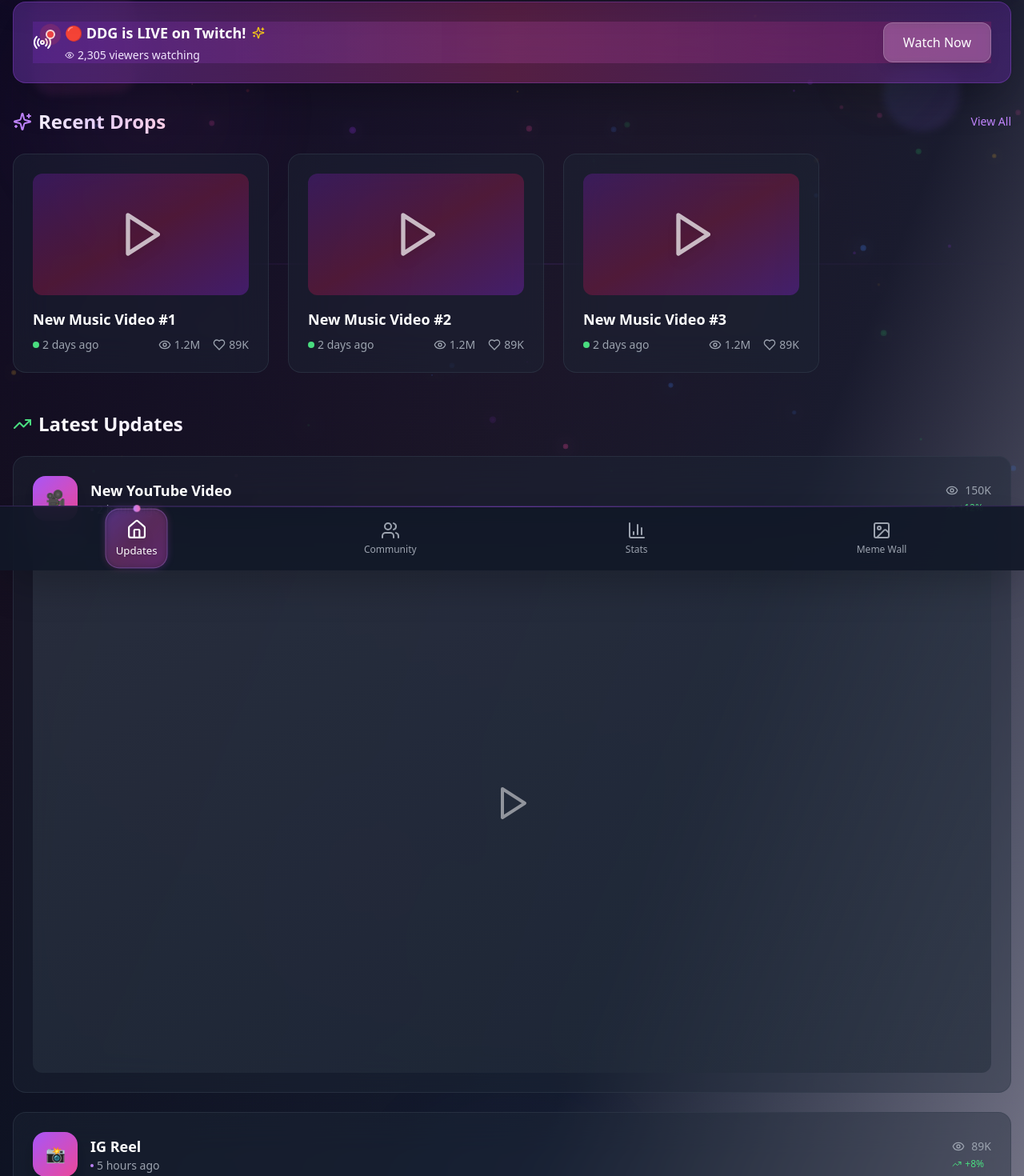
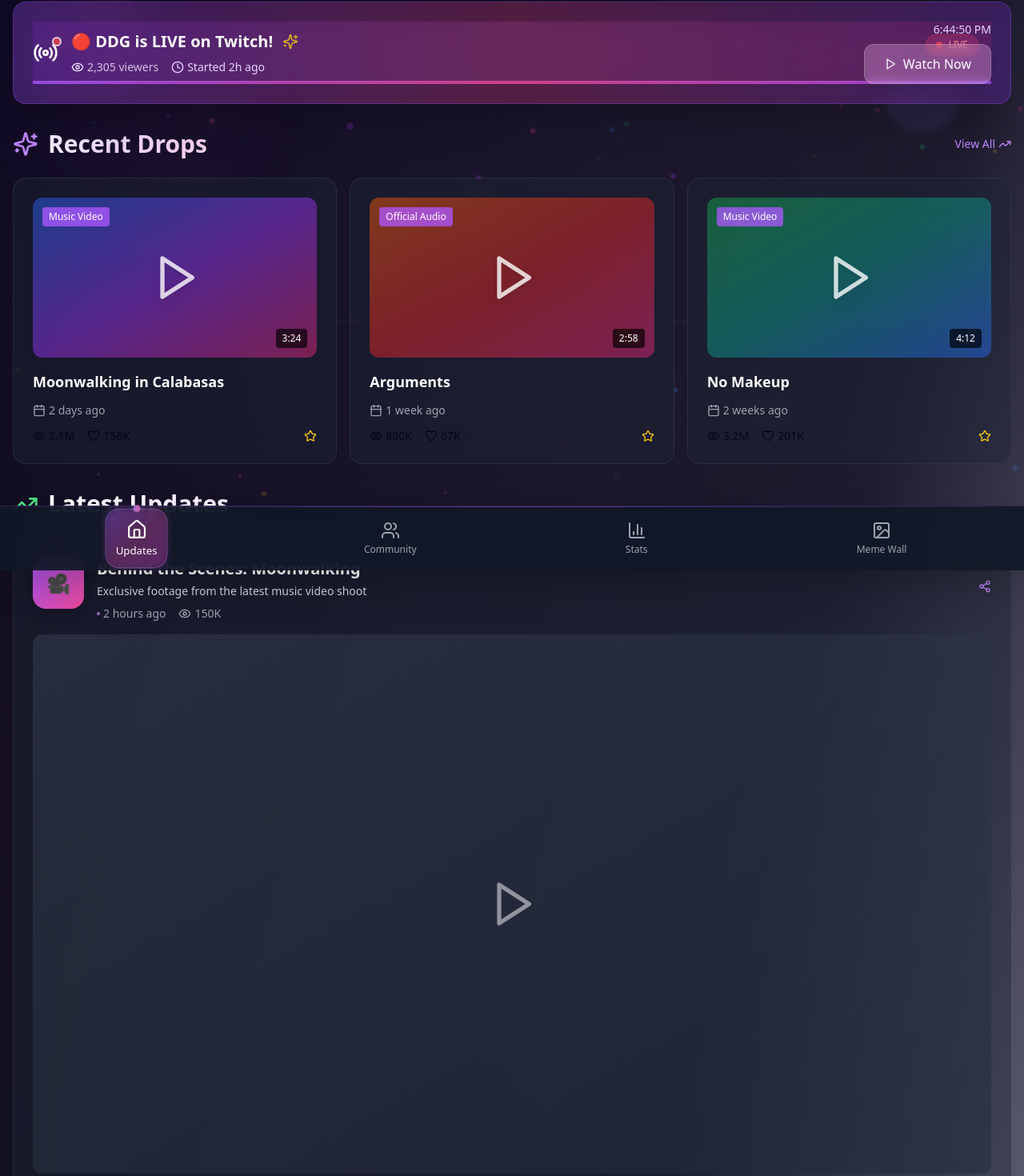
Before and after one commit to chriscod3/neon-fan-hub, a React (Vite) app: page / in a window 1280 px wide. Shown: the part 87-1557 px from the top of the page at 80% size. Built offline with nearby package versions, Linux system fonts and the light colour scheme.

Commit message:
Improve Updates page
Enhance the Updates page with improved UI elements and animations.

```diff
--- a/src/components/UpdatesTab.tsx
+++ b/src/components/UpdatesTab.tsx
@@ -1,11 +1,13 @@
 
-import { Play, Radio, Eye, TrendingUp, Heart, Sparkles } from 'lucide-react';
+import { Play, Radio, Eye, TrendingUp, Heart, Sparkles, Calendar, Clock, Star, Users, MessageCircle, Share2 } from 'lucide-react';
 import { useState, useEffect } from 'react';
 import { EnhancedCard } from '@/components/EnhancedCard';
+import { Carousel, CarouselContent, CarouselItem, CarouselNext, CarouselPrevious } from '@/components/ui/carousel';
 
 export function UpdatesTab() {
   const [isLive, setIsLive] = useState(true);
   const [liveViewers, setLiveViewers] = useState(2300);
+  const [currentTime, setCurrentTime] = useState(new Date());
 
   useEffect(() => {
     if (isLive) {
@@ -16,17 +18,121 @@ export function UpdatesTab() {
     }
   }, [isLive]);
 
+  useEffect(() => {
+    const timer = setInterval(() => setCurrentTime(new Date()), 1000);
+    return () => clearInterval(timer);
+  }, []);
+
+  const recentDrops = [
+    {
+      id: 1,
+      title: "Moonwalking in Calabasas",
+      type: "Music Video",
+      views: "2.1M",
+      likes: "156K",
+      duration: "3:24",
+      thumbnail: "gradient-to-br from-blue-600/50 via-purple-600/50 to-pink-600/50",
+      date: "2 days ago"
+    },
+    {
+      id: 2,
+      title: "Arguments",
+      type: "Official Audio",
+      views: "890K",
+      likes: "67K",
+      duration: "2:58",
+      thumbnail: "gradient-to-br from-orange-600/50 via-red-600/50 to-pink-600/50",
+      date: "1 week ago"
+    },
+    {
+      id: 3,
+      title: "No Makeup",
+      type: "Music Video",
+      views: "3.2M",
+      likes: "201K",
+      duration: "4:12",
+      thumbnail: "gradient-to-br from-green-600/50 via-teal-600/50 to-blue-600/50",
+      date: "2 weeks ago"
+    },
+    {
+      id: 4,
+      title: "If I Want To",
+      type: "Lyric Video",
+      views: "1.5M",
+      likes: "98K",
+      duration: "3:45",
+      thumbnail: "gradient-to-br from-purple-600/50 via-indigo-600/50 to-blue-600/50",
+      date: "3 weeks ago"
+    }
+  ];
+
+  const contentUpdates = [
+    {
+      type: 'youtube',
+      title: 'Behind the Scenes: Moonwalking',
+      description: 'Exclusive footage from the latest music video shoot',
+      time: '2 hours ago',
+      views: '150K',
+      engagement: '+12%',
+      color: 'red',
+      comments: '1.2K',
+      shares: '89'
+    },
+    {
+      type: 'instagram',
+      title: 'Studio Session Vibes',
+      description: 'Working on something special 🎵',
+      time: '5 hours ago',
+      views: '89K',
+      engagement: '+8%',
+      color: 'pink',
+      comments: '856',
+      shares: '234'
+    },
+    {
+      type: 'music',
+      title: 'New Single: "Fast Lane"',
+      description: 'Available now on all streaming platforms',
+      time: '1 day ago',
+      views: '500K',
+      engagement: '+25%',
+      color: 'green',
+      comments: '2.1K',
+      shares: '445'
+    },
+    {
+      type: 'tiktok',
+      title: 'Dance Challenge Preview',
+      description: 'Get ready for the #MoonwalkChallenge',
+      time: '2 days ago',
+      views: '1.2M',
+      engagement: '+45%',
+      color: 'purple',
+      comments: '3.4K',
+      shares: '1.2K'
+    }
+  ];
+
   return (
-    <div className="space-y-8 pb-24">
-      {/* Enhanced Twitch Live Bar */}
+    <div className="space-y-8 pb-24 relative">
+      {/* Enhanced Twitch Live Section with Real-time Clock */}
+      <div className="relative">
         <EnhancedCard
           glowColor={isLive ? 'purple' : undefined}
           className={`relative overflow-hidden ${isLive ? 'bg-gradient-to-r from-purple-600/30 via-pink-600/30 to-purple-700/30' : 'bg-gray-800/50'} p-6 shadow-2xl border-purple-500/30`}
         >
+          {/* Live indicator with pulsing animation */}
+          {isLive && (
+            <div className="absolute top-4 right-4 flex items-center space-x-2 bg-red-500/20 backdrop-blur-sm px-3 py-1 rounded-full border border-red-500/30">
+              <div className="w-2 h-2 bg-red-500 rounded-full animate-pulse"></div>
+              <span className="text-red-300 text-xs font-medium">LIVE</span>
+            </div>
+          )}
+
           <div className="flex items-center justify-between relative z-10">
             <div className="flex items-center space-x-4">
               <div className="relative">
-              <Radio className={`w-6 h-6 ${isLive ? 'text-white' : 'text-gray-400'}`} />
+                <Radio className={`w-8 h-8 ${isLive ? 'text-white' : 'text-gray-400'}`} />
                 {isLive && (
                   <>
                     <div className="absolute -top-1 -right-1 w-3 h-3 bg-red-500 rounded-full animate-pulse border-2 border-white"></div>
@@ -35,128 +141,209 @@ export function UpdatesTab() {
                 )}
               </div>
               <div>
-              <div className="flex items-center space-x-2">
-                <span className="font-bold text-white text-lg">
+                <div className="flex items-center space-x-3 mb-2">
+                  <span className="font-bold text-white text-xl">
                     {isLive ? '🔴 DDG is LIVE on Twitch!' : 'DDG is offline'}
                   </span>
-                {isLive && <Sparkles className="w-4 h-4 text-yellow-400 animate-pulse" />}
+                  {isLive && <Sparkles className="w-5 h-5 text-yellow-400 animate-pulse" />}
                 </div>
                 {isLive && (
-                <p className="text-purple-100 text-sm mt-1 flex items-center space-x-1">
-                  <Eye className="w-3 h-3" />
-                  <span className="animate-pulse">{liveViewers.toLocaleString()} viewers watching</span>
+                  <div className="flex items-center space-x-4 text-sm">
+                    <p className="text-purple-100 flex items-center space-x-1">
+                      <Eye className="w-4 h-4" />
+                      <span className="animate-pulse font-medium">{liveViewers.toLocaleString()} viewers</span>
                     </p>
+                    <p className="text-purple-200 flex items-center space-x-1">
+                      <Clock className="w-4 h-4" />
+                      <span>Started 2h ago</span>
+                    </p>
+                  </div>
                 )}
               </div>
             </div>
             {isLive && (
+              <div className="flex flex-col items-end space-y-2">
+                <div className="text-purple-200 text-sm font-medium">
+                  {currentTime.toLocaleTimeString()}
+                </div>
                 <button className="relative bg-white/20 hover:bg-white/30 backdrop-blur-sm px-6 py-3 rounded-xl text-white font-medium transition-all duration-300 transform hover:scale-105 shadow-lg border border-white/20 group overflow-hidden">
-              <span className="relative z-10">Watch Now</span>
+                  <span className="relative z-10 flex items-center space-x-2">
+                    <Play className="w-4 h-4" />
+                    <span>Watch Now</span>
+                  </span>
                   <div className="absolute inset-0 bg-gradient-to-r from-purple-500/20 to-pink-500/20 translate-x-[-100%] group-hover:translate-x-[100%] transition-transform duration-700"></div>
                 </button>
+              </div>
             )}
           </div>
+
+          {/* Enhanced background effects */}
           {isLive && (
             <>
               <div className="absolute inset-0 bg-gradient-to-r from-purple-600/20 to-pink-600/20 animate-pulse"></div>
               <div className="absolute top-0 left-0 w-full h-full bg-gradient-to-r from-transparent via-white/5 to-transparent animate-pulse"></div>
+              <div className="absolute bottom-0 left-0 w-full h-1 bg-gradient-to-r from-purple-500 via-pink-500 to-purple-500 animate-pulse"></div>
             </>
           )}
         </EnhancedCard>
+      </div>
 
-      {/* Enhanced Recent Drops Carousel */}
+      {/* Enhanced Recent Drops with Carousel */}
       <div className="space-y-6">
         <div className="flex items-center justify-between">
-          <h2 className="text-2xl font-bold bg-gradient-to-r from-white via-purple-200 to-pink-200 bg-clip-text text-transparent flex items-center space-x-2">
-            <Sparkles className="w-6 h-6 text-purple-400" />
+          <h2 className="text-3xl font-bold bg-gradient-to-r from-white via-purple-200 to-pink-200 bg-clip-text text-transparent flex items-center space-x-3">
+            <Sparkles className="w-8 h-8 text-purple-400" />
             <span>Recent Drops</span>
           </h2>
-          <button className="text-purple-400 hover:text-purple-300 text-sm font-medium transition-colors hover:scale-105 transform duration-200">
-            View All
+          <button className="text-purple-400 hover:text-purple-300 text-sm font-medium transition-colors hover:scale-105 transform duration-200 flex items-center space-x-1">
+            <span>View All</span>
+            <TrendingUp className="w-4 h-4" />
           </button>
         </div>
-        <div className="flex space-x-6 overflow-x-auto pb-4 scrollbar-hide">
-          {[1, 2, 3].map((index) => (
-            <EnhancedCard key={index} className="flex-none w-80 p-6">
-              <div className="aspect-video bg-gradient-to-br from-purple-900/50 via-pink-900/50 to-purple-800/50 rounded-xl mb-4 flex items-center justify-center relative overflow-hidden group">
-                <div className="absolute inset-0 bg-gradient-to-br from-purple-500/20 to-pink-500/20 opacity-0 group-hover:opacity-100 transition-opacity duration-500"></div>
-                <Play className="w-16 h-16 text-white/70 relative z-10 group-hover:scale-125 transition-transform duration-500 drop-shadow-lg" />
+
+        <Carousel className="w-full">
+          <CarouselContent className="-ml-2 md:-ml-4">
+            {recentDrops.map((drop) => (
+              <CarouselItem key={drop.id} className="pl-2 md:pl-4 md:basis-1/2 lg:basis-1/3">
+                <EnhancedCard className="p-6 h-full">
+                  <div className={`aspect-video bg-${drop.thumbnail} rounded-xl mb-4 flex items-center justify-center relative overflow-hidden group cursor-pointer`}>
+                    <div className="absolute inset-0 bg-gradient-to-br from-black/30 to-black/60 opacity-0 group-hover:opacity-100 transition-opacity duration-500"></div>
+                    <Play className="w-16 h-16 text-white/80 relative z-10 group-hover:scale-125 transition-transform duration-500 drop-shadow-lg" />
+
+                    {/* Duration badge */}
+                    <div className="absolute bottom-3 right-3 bg-black/70 backdrop-blur-sm px-2 py-1 rounded text-white text-xs font-medium">
+                      {drop.duration}
+                    </div>
+
+                    {/* Type badge */}
+                    <div className="absolute top-3 left-3 bg-purple-500/80 backdrop-blur-sm px-2 py-1 rounded text-white text-xs font-medium">
+                      {drop.type}
+                    </div>
+
                     {/* Floating play button animation */}
                     <div className="absolute inset-0 flex items-center justify-center">
                       <div className="w-20 h-20 border-2 border-white/30 rounded-full animate-ping opacity-0 group-hover:opacity-100"></div>
                     </div>
                   </div>
-              <h3 className="font-semibold text-white mb-2 text-lg group-hover:text-purple-200 transition-colors">New Music Video #{index}</h3>
+
+                  <div className="space-y-3">
+                    <h3 className="font-semibold text-white text-lg group-hover:text-purple-200 transition-colors line-clamp-2">
+                      {drop.title}
+                    </h3>
+
                     <div className="flex items-center justify-between text-gray-400 text-sm">
                       <span className="flex items-center space-x-1">
-                  <div className="w-2 h-2 bg-green-400 rounded-full animate-pulse"></div>
-                  <span>2 days ago</span>
+                        <Calendar className="w-4 h-4" />
+                        <span>{drop.date}</span>
                       </span>
-                <div className="flex items-center space-x-4">
+                    </div>
+
+                    <div className="flex items-center justify-between">
+                      <div className="flex items-center space-x-4 text-sm">
                         <div className="flex items-center space-x-1 hover:text-white transition-colors">
                           <Eye className="w-4 h-4" />
-                    <span>1.2M</span>
+                          <span>{drop.views}</span>
                         </div>
                         <div className="flex items-center space-x-1 hover:text-red-400 transition-colors">
                           <Heart className="w-4 h-4" />
-                    <span>89K</span>
+                          <span>{drop.likes}</span>
                         </div>
                       </div>
+                      <Star className="w-4 h-4 text-yellow-400 hover:scale-110 transition-transform cursor-pointer" />
+                    </div>
+                  </div>
+                </EnhancedCard>
+              </CarouselItem>
+            ))}
+          </CarouselContent>
+          <CarouselPrevious className="text-white border-purple-500/50 hover:bg-purple-500/20" />
+          <CarouselNext className="text-white border-purple-500/50 hover:bg-purple-500/20" />
+        </Carousel>
+      </div>
+
+      {/* Enhanced Content Feed with Better Interaction */}
+      <div className="space-y-6">
+        <h2 className="text-3xl font-bold bg-gradient-to-r from-white via-purple-200 to-pink-200 bg-clip-text text-transparent flex items-center space-x-3">
+          <TrendingUp className="w-8 h-8 text-green-400" />
+          <span>Latest Updates</span>
+        </h2>
+
+        <div className="grid gap-6">
+          {contentUpdates.map((post, index) => (
+            <EnhancedCard key={index} glowColor={post.color as any} className="p-6 hover:scale-[1.01] transition-all duration-300">
+              <div className="flex items-start justify-between mb-4">
+                <div className="flex items-start space-x-4">
+                  <div className="relative w-16 h-16 bg-gradient-to-br from-purple-500 to-pink-500 rounded-2xl flex items-center justify-center text-white text-2xl shadow-lg group-hover:shadow-purple-500/50 transition-all duration-300 group-hover:rotate-6">
+                    {post.type === 'youtube' && '🎥'}
+                    {post.type === 'instagram' && '📸'}
+                    {post.type === 'music' && '🎶'}
+                    {post.type === 'tiktok' && '🎵'}
+
+                    {/* Floating particles */}
+                    <div className="absolute -top-1 -right-1 w-3 h-3 bg-yellow-400 rounded-full animate-bounce opacity-0 group-hover:opacity-100 transition-opacity delay-200"></div>
+                  </div>
+                  <div className="flex-1">
+                    <h3 className="font-semibold text-white text-xl group-hover:text-purple-200 transition-colors mb-1">
+                      {post.title}
+                    </h3>
+                    <p className="text-gray-300 text-sm mb-2">{post.description}</p>
+                    <div className="flex items-center space-x-4 text-gray-400 text-sm">
+                      <div className="flex items-center space-x-1">
+                        <div className="w-1 h-1 bg-purple-400 rounded-full animate-pulse"></div>
+                        <span>{post.time}</span>
+                      </div>
+                      <div className="flex items-center space-x-1">
+                        <Eye className="w-4 h-4" />
+                        <span>{post.views}</span>
+                      </div>
+                    </div>
+                  </div>
+                </div>
+
+                <div className="text-right space-y-2">
+                  <div className="flex items-center space-x-1 text-green-400 text-sm font-medium">
+                    <TrendingUp className="w-4 h-4 animate-pulse" />
+                    <span>{post.engagement}</span>
+                  </div>
+                  <button className="text-purple-400 hover:text-purple-300 transition-colors">
+                    <Share2 className="w-4 h-4" />
+                  </button>
+                </div>
+              </div>
+
+              {/* Enhanced Content Preview */}
+              <div className="aspect-video bg-gradient-to-br from-gray-700/50 to-gray-800/50 rounded-xl flex items-center justify-center group-hover:scale-[1.02] transition-transform duration-500 relative overflow-hidden mb-4">
+                <div className="absolute inset-0 bg-gradient-to-br from-purple-500/10 to-pink-500/10 opacity-0 group-hover:opacity-100 transition-opacity duration-500"></div>
+                <Play className="w-16 h-16 text-white/50 relative z-10 group-hover:scale-110 transition-transform duration-300" />
+
+                {/* Video preview overlay */}
+                <div className="absolute inset-0 bg-gradient-to-t from-black/50 via-transparent to-transparent opacity-0 group-hover:opacity-100 transition-opacity duration-500"></div>
+              </div>
+
+              {/* Enhanced Interaction Bar */}
+              <div className="flex items-center justify-between text-gray-400 text-sm border-t border-gray-700/50 pt-4">
+                <div className="flex items-center space-x-6">
+                  <button className="flex items-center space-x-1 hover:text-red-400 transition-colors">
+                    <Heart className="w-4 h-4" />
+                    <span>Like</span>
+                  </button>
+                  <button className="flex items-center space-x-1 hover:text-blue-400 transition-colors">
+                    <MessageCircle className="w-4 h-4" />
+                    <span>{post.comments}</span>
+                  </button>
+                  <button className="flex items-center space-x-1 hover:text-green-400 transition-colors">
+                    <Share2 className="w-4 h-4" />
+                    <span>{post.shares}</span>
+                  </button>
+                </div>
+                <button className="text-purple-400 hover:text-purple-300 text-sm font-medium transition-colors">
+                  View Full Post
+                </button>
               </div>
             </EnhancedCard>
           ))}
         </div>
       </div>
-
-      {/* Enhanced Content Feed */}
-      <div className="space-y-6">
-        <h2 className="text-2xl font-bold bg-gradient-to-r from-white via-purple-200 to-pink-200 bg-clip-text text-transparent flex items-center space-x-2">
-          <TrendingUp className="w-6 h-6 text-green-400" />
-          <span>Latest Updates</span>
-        </h2>
-        {[
-          { type: 'youtube', title: 'New YouTube Video', time: '2 hours ago', views: '150K', engagement: '+12%', color: 'red' },
-          { type: 'instagram', title: 'IG Reel', time: '5 hours ago', views: '89K', engagement: '+8%', color: 'pink' },
-          { type: 'music', title: 'Latest Music Drop', time: '1 day ago', views: '500K', engagement: '+25%', color: 'green' },
-        ].map((post, index) => (
-          <EnhancedCard key={index} glowColor={post.color as any} className="p-6">
-            <div className="flex items-center justify-between mb-4">
-              <div className="flex items-center space-x-4">
-                <div className="relative w-14 h-14 bg-gradient-to-br from-purple-500 to-pink-500 rounded-2xl flex items-center justify-center text-white text-xl shadow-lg group-hover:shadow-purple-500/50 transition-all duration-300 group-hover:rotate-6">
-                  {post.type === 'youtube' && '🎥'}
-                  {post.type === 'instagram' && '📸'}
-                  {post.type === 'music' && '🎶'}
-                  {/* Floating particles */}
-                  <div className="absolute -top-1 -right-1 w-3 h-3 bg-yellow-400 rounded-full animate-bounce opacity-0 group-hover:opacity-100 transition-opacity delay-200"></div>
-                </div>
-                <div>
-                  <h3 className="font-semibold text-white text-lg group-hover:text-purple-200 transition-colors">{post.title}</h3>
-                  <p className="text-gray-400 text-sm flex items-center space-x-1">
-                    <div className="w-1 h-1 bg-purple-400 rounded-full animate-pulse"></div>
-                    <span>{post.time}</span>
-                  </p>
-                </div>
-              </div>
-              <div className="text-right">
-                <div className="flex items-center space-x-2 text-gray-400 mb-1 group-hover:text-white transition-colors">
-                  <Eye className="w-4 h-4" />
-                  <span className="text-sm font-medium">{post.views}</span>
-                </div>
-                <div className="flex items-center space-x-1 text-green-400 text-xs">
-                  <TrendingUp className="w-3 h-3 animate-pulse" />
-                  <span>{post.engagement}</span>
-                </div>
-              </div>
-            </div>
-            <div className="aspect-video bg-gradient-to-br from-gray-700/50 to-gray-800/50 rounded-xl flex items-center justify-center group-hover:scale-[1.02] transition-transform duration-500 relative overflow-hidden">
-              <div className="absolute inset-0 bg-gradient-to-br from-purple-500/10 to-pink-500/10 opacity-0 group-hover:opacity-100 transition-opacity duration-500"></div>
-              <Play className="w-12 h-12 text-white/50 relative z-10 group-hover:scale-110 transition-transform duration-300" />
-              {/* Video preview overlay */}
-              <div className="absolute inset-0 bg-gradient-to-t from-black/50 via-transparent to-transparent opacity-0 group-hover:opacity-100 transition-opacity duration-500"></div>
-            </div>
-          </EnhancedCard>
-        ))}
-      </div>
     </div>
   );
 }
```
Lines whose indentation alone changed are shown as unchanged.
